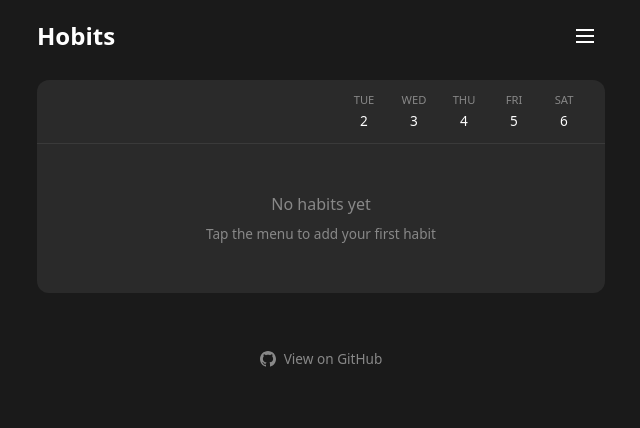
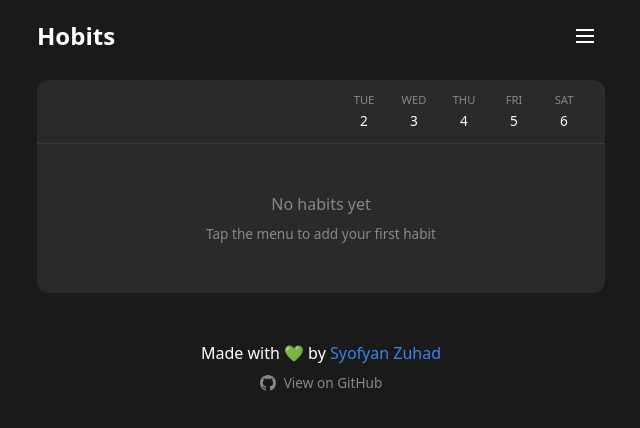
Before and after one commit to syofyanzuhad/hobits, a Vue app: page / in a window 1280 px wide. Shown: the top 428 px of the page, without its empty margins (319-959 px from the left). Built offline with nearby package versions, Linux system fonts and the light colour scheme.

Commit message:
feat: add footer credit to the developer
- Include a footer message with a link to the developer's website
- Enhance user experience by acknowledging the creator

This change adds a personal touch to the application.

```diff
--- a/src/views/HabitList.vue
+++ b/src/views/HabitList.vue
@@ -134,6 +134,7 @@ function cancelDelete() {
     />
 
     <footer class="footer">
+      <p>Made with 💚 by <a href="https://syofyanzuhad.dev" target="_blank" rel="noopener noreferrer">Syofyan Zuhad</a></p>
       <a
         href="https://github.com/syofyanzuhad/hobits"
         target="_blank"
```
